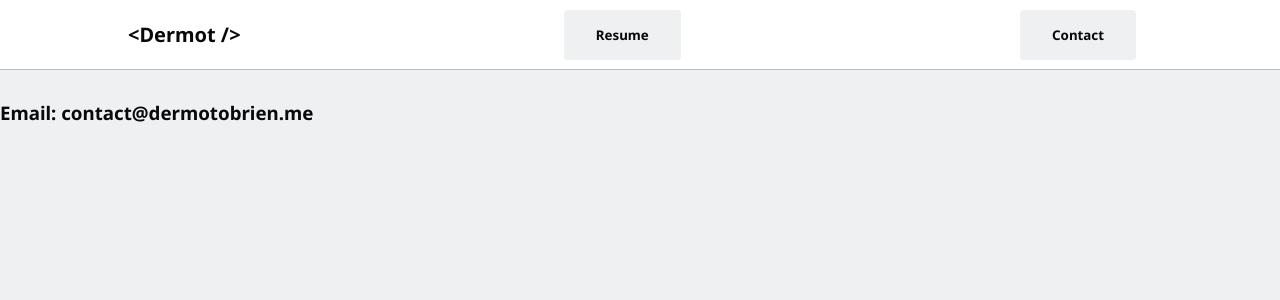
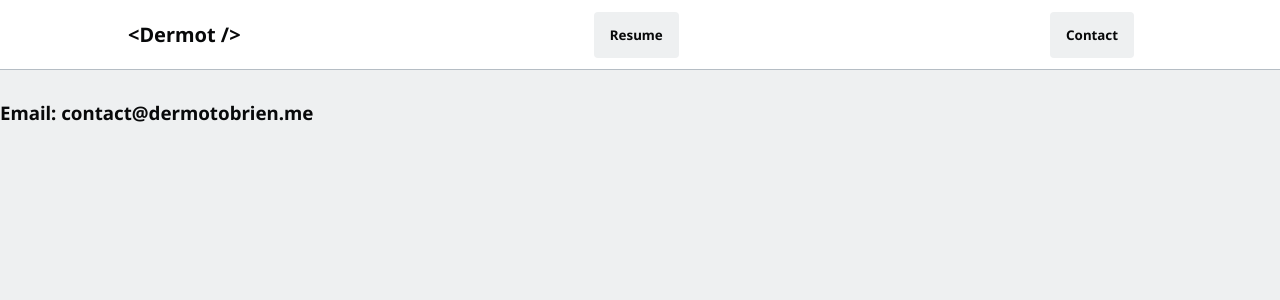
Before and after one commit to mangledbottles/website, a Next.js app: page /contact in a window 1280 px wide. Shown: the top 300 px of the page. Built offline with nearby package versions, Linux system fonts and the light colour scheme.

Commit message:
Navbar styling update

```diff
--- a/styles/globals.css
+++ b/styles/globals.css
@@ -12,6 +12,7 @@ html,
 body {
   padding: 0;
   margin: 0;
+  /* max-width: 100vh; */
   font-family: 'Noto Sans', sans-serif;
   background-color: var(--color-bg);
   color: var(--color-text);
@@ -20,8 +21,6 @@ body {
   /* display: grid; */
   /* grid-template-columns: repeat(12, 10fr); */
 }
-
-
 
 main {
   padding: 1rem 10vw;
@@ -90,16 +89,41 @@ code {
   font-weight: bold;
   border-bottom: 1px solid var(--color-gray);
   z-index: 99;
+
+  display: block;
 }
 
-.navbar .right {
-  position: static;
+.navbar li > button {
+  display: inline;
+
+  display: block;
+  text-align: center;
+  padding: 14px 16px;
+  text-decoration: none;
+
+  justify-content: flex-end;
 }
 
 .navbar ul {
   list-style-type: none;
   margin: 0;
   padding: 0;
+  overflow: hidden;
+}
+
+.navbar .right {
+  float:right;
+  /* justify-self: flex-start; */
+  padding: 2px;
+  /* position: static; */
+  /* padding-right: calc(100vw - 600px); */
+}
+
+.navbar ul {
+  list-style-type: none;
+  margin: 0;
+  padding: 0;
+  /* display:block; */
   display: flex;
   align-items: center;
   justify-content: space-between;
```
